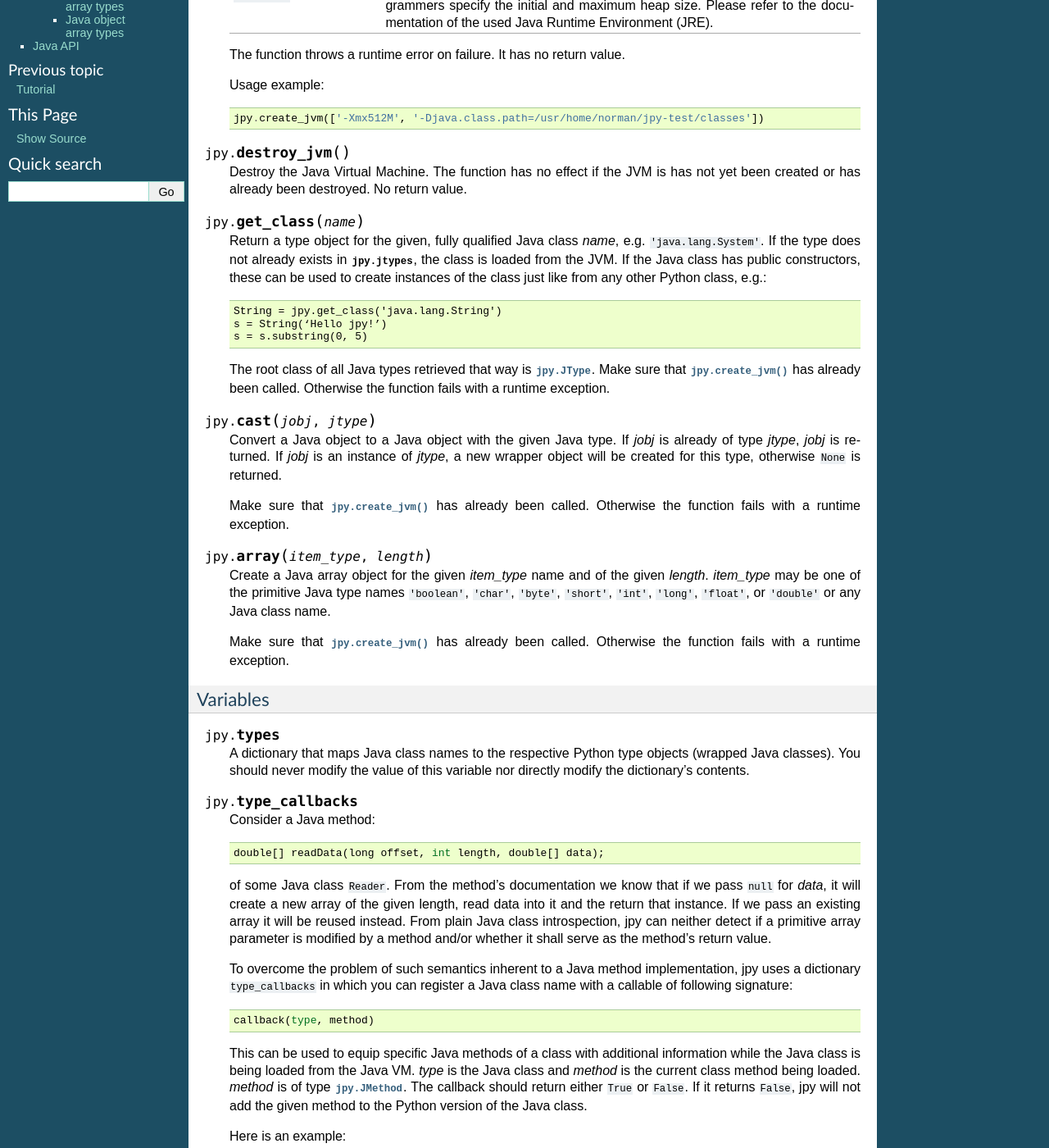
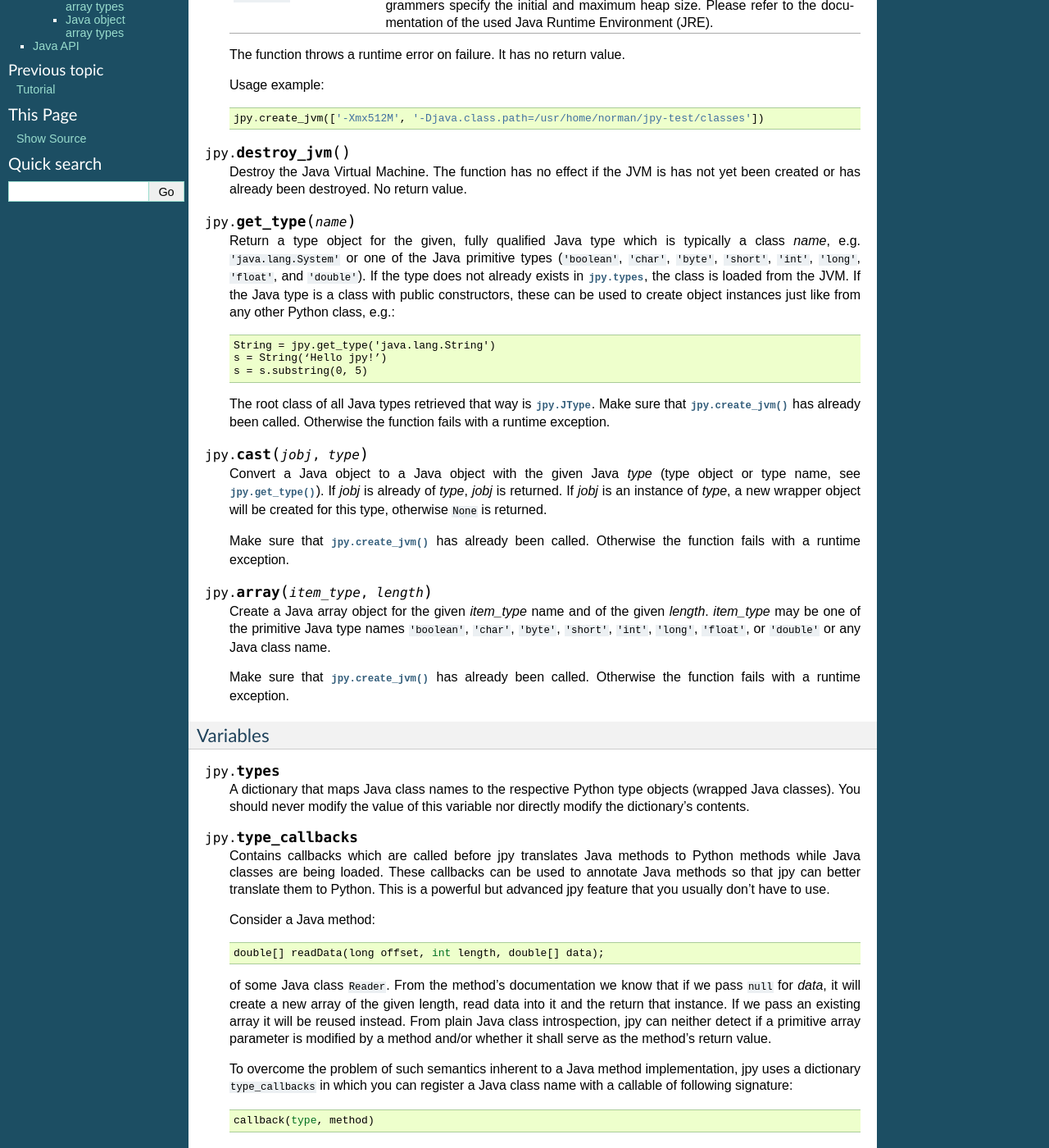
Before and after one commit to bcdev/jpy, a Sphinx documentation site: the page built from doc/reference.rst, in a window 1280 px wide and 1400 px high, scrolled down 554 px. Shown: the whole window at 82% size. Built offline with Sphinx 7.4.7, drawn with Linux system fonts in a browser that asks for light colours; some of the changed text lies outside the part shown.

Commit message:
Renamed jpy.get_class() to jpy.get_type() because it can now also lookup primitive types. jpy.array() and jpy.cast() now accept both: type objects and type names

```diff
--- a/doc/intro.rst
+++ b/doc/intro.rst
@@ -44,7 +44,7 @@ Instantiate Python objects from Java classes and call their public methods and f
 
     import jpy
 
-    File = jpy.get_class('java.io.File')
+    File = jpy.get_type('java.io.File')
 
     file = File('test/it')
     name = file.getName()
--- a/doc/reference.rst
+++ b/doc/reference.rst
@@ -50,15 +50,17 @@ jpy Functions
     been destroyed. No return value.
 
 
-.. py:function:: get_class(name)
+.. py:function:: get_type(name)
     :module: jpy
 
-    Return a type object for the given, fully qualified Java class *name*, e.g. ``'java.lang.System'``.
-    If the type does not already exists in :py:data:`jpy.jtypes`, the class is loaded from the JVM. If the Java
-    class has public constructors, these can be used to create instances of the class just like from any other Python
+    Return a type object for the given, fully qualified Java type which is typically a class *name*,
+    e.g. ``'java.lang.System'`` or one of the Java primitive types (``'boolean'``, ``'char'``, ``'byte'``, ``'short'``,
+    ``'int'``, ``'long'``, ``'float'``, and ``'double'``).
+    If the type does not already exists in :py:data:`jpy.types`, the class is loaded from the JVM. If the Java type is
+    a class with public constructors, these can be used to create object instances just like from any other Python
     class, e.g.::
 
-        String = jpy.get_class('java.lang.String')
+        String = jpy.get_type('java.lang.String')
         s = String(‘Hello jpy!’)
         s = s.substring(0, 5)
 
@@ -67,12 +69,12 @@ jpy Functions
     exception.
 
 
-.. py:function:: cast(jobj, jtype)
+.. py:function:: cast(jobj, type)
     :module: jpy
 
-    Convert a Java object to a Java object with the given Java type. If *jobj* is already of type *jtype*, *jobj* is
-    returned. If *jobj* is an instance of *jtype*, a new wrapper object will be created for this type, otherwise
-    ``None`` is returned.
+    Convert a Java object to a Java object with the given Java *type* (type object or type name, see
+    :py:func:`jpy.get_type()`). If *jobj* is already of *type*, *jobj* is returned. If *jobj* is an instance of
+    *type*, a new wrapper object will be created for this type, otherwise ``None`` is returned.
 
     Make sure that :py:func:`jpy.create_jvm()` has already been called. Otherwise the function fails with a runtime
     exception.
@@ -101,6 +103,10 @@ Variables
 
 .. py:data:: type_callbacks
     :module: jpy
+
+    Contains callbacks which are called before jpy translates Java methods to Python methods while Java classes are
+    being loaded. These callbacks can be used to annotate Java methods so that jpy can better translate them to
+    Python. This is a powerful but advanced jpy feature that you usually don't have to use.
 
     Consider a Java method::
 
@@ -135,7 +141,7 @@ Variables
         class_name = 'com.acme.Reader'
         jpy.type_callbacks[class_name] = annotate_Reader_readData_methods
         # This will invoke the callback above
-        Reader = jpy.get_class(class_name)
+        Reader = jpy.get_type(class_name)
 
     Once a method parameter is annotated that way, jpy can transfer the semantics of a Java method to Python.
     For example::
@@ -162,7 +168,7 @@ referred to, e.g. in error messages.
 
     This type is the base class for all type representing Java classes. It is actually a meta-type used to dynamically
     create Python type instances from loaded Java classes. Such derived types are returned by
-    :py:func:`jpy.get_class` instead or can be directly looked up in :py:data:`jpy.types`.
+    :py:func:`jpy.get_type` instead or can be directly looked up in :py:data:`jpy.types`.
 
 
 .. py:class:: JOverloadedMethod
```
